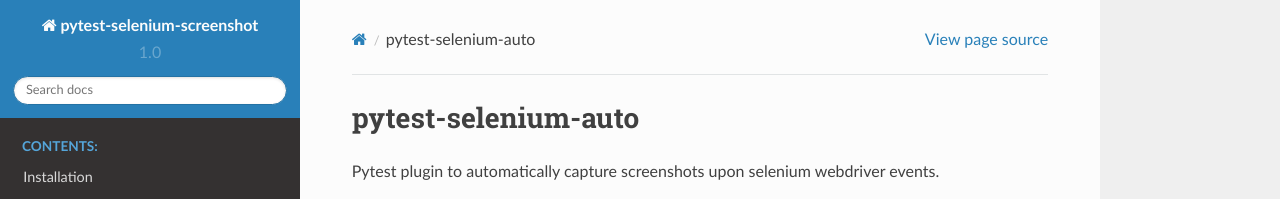
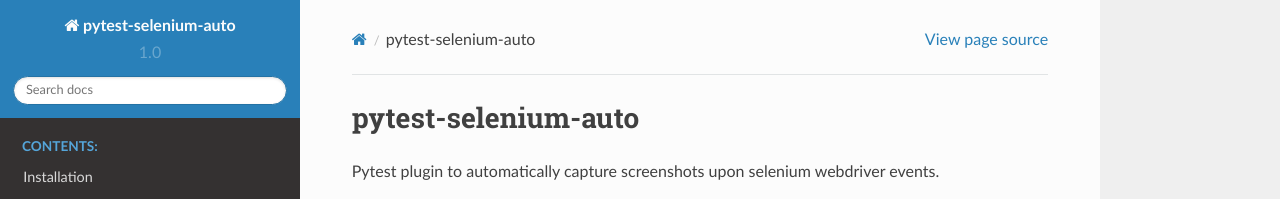
Before and after one commit to harmin-parra/pytest-selenium-auto, a Sphinx documentation site: the page built from docs/index.rst, in a window 1280 px wide. Shown: the top 199 px of the page. Built offline with Sphinx 7.4.7 and the Read the Docs theme 2.0.0, drawn with Linux system fonts in a browser that asks for light colours.

Commit message:
update project name

```diff
--- a/docs/conf.py
+++ b/docs/conf.py
@@ -19,7 +19,7 @@
 
 # -- Project information -----------------------------------------------------
 
-project = 'pytest-selenium-screenshot'
+project = 'pytest-selenium-auto'
 copyright = '2023, Harmin Parra Rueda'
 author = 'Harmin Parra Rueda'
 
@@ -101,7 +101,7 @@
 # -- Options for HTMLHelp output ---------------------------------------------
 
 # Output file base name for HTML help builder.
-htmlhelp_basename = 'pytest-selenium-screenshotdoc'
+htmlhelp_basename = 'pytest-selenium-autodoc'
 
 
 # -- Options for LaTeX output ------------------------------------------------
@@ -128,7 +128,7 @@
 # (source start file, target name, title,
 #  author, documentclass [howto, manual, or own class]).
 latex_documents = [
-    (master_doc, 'pytest-selenium-screenshot.tex', 'pytest-selenium-screenshot Documentation',
+    (master_doc, 'pytest-selenium-auto.tex', 'pytest-selenium-auto Documentation',
      'Harmin Parra Rueda', 'manual'),
 ]
 
@@ -138,7 +138,7 @@
 # One entry per manual page. List of tuples
 # (source start file, name, description, authors, manual section).
 man_pages = [
-    (master_doc, 'pytest-selenium-screenshot', 'pytest-selenium-screenshot Documentation',
+    (master_doc, 'pytest-selenium-auto', 'pytest-selenium-auto Documentation',
      [author], 1)
 ]
 
@@ -149,8 +149,8 @@
 # (source start file, target name, title, author,
 #  dir menu entry, description, category)
 texinfo_documents = [
-    (master_doc, 'pytest-selenium-screenshot', 'pytest-selenium-screenshot Documentation',
-     author, 'pytest-selenium-screenshot', 'One line description of project.',
+    (master_doc, 'pytest-selenium-auto', 'pytest-selenium-auto Documentation',
+     author, 'pytest-selenium-auto', 'One line description of project.',
      'Miscellaneous'),
 ]
 
```
